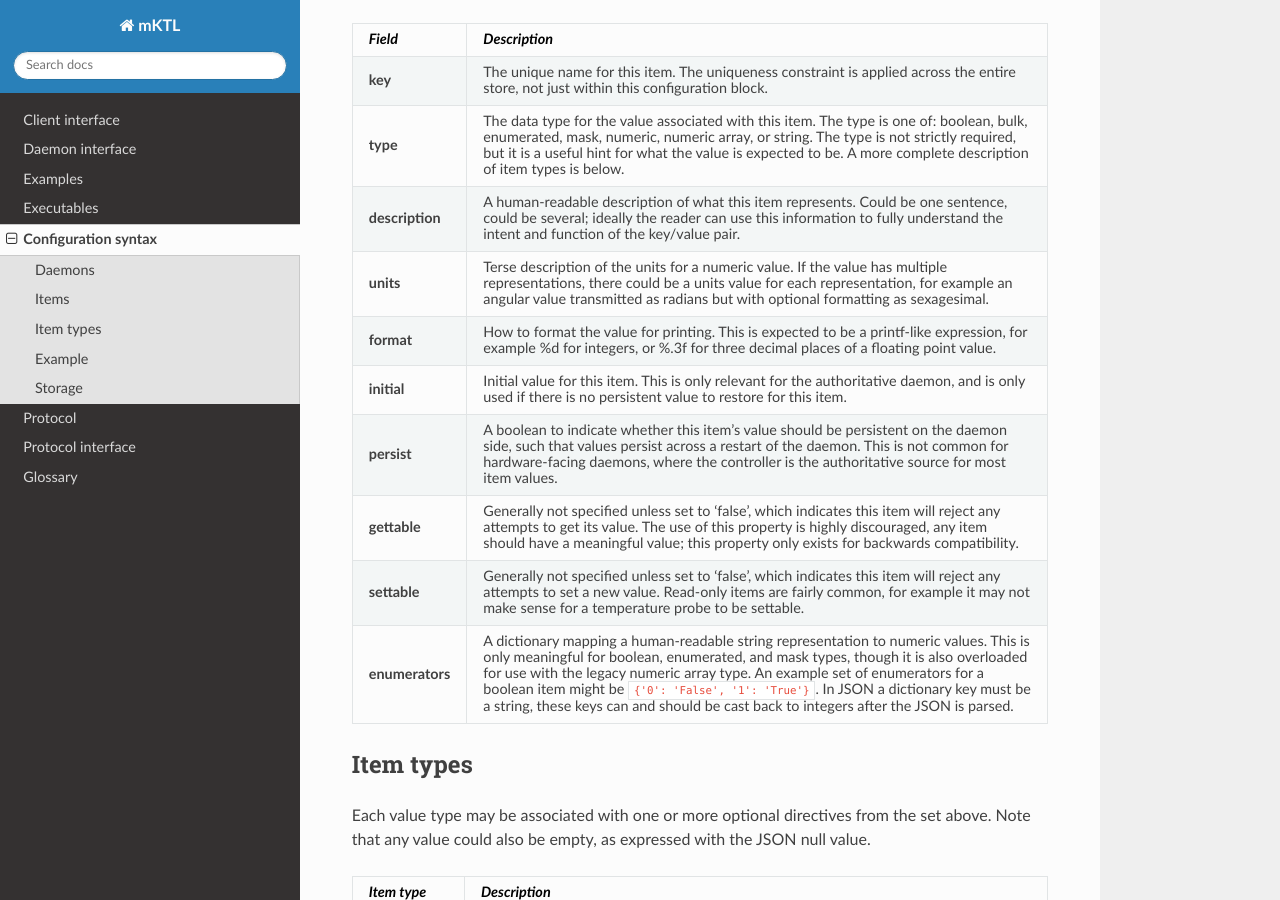
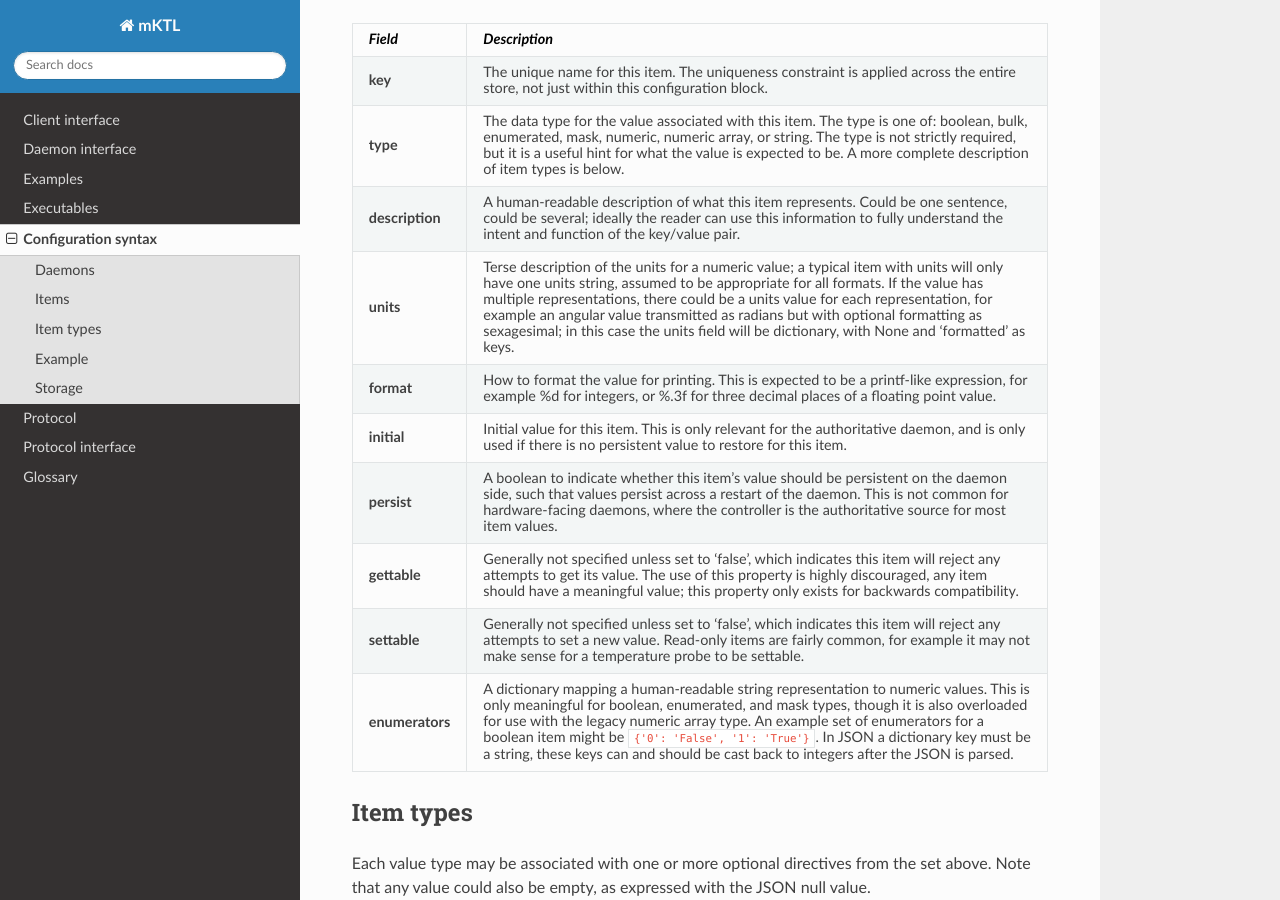
Before and after one commit to KeckObservatory/mKTL, a Sphinx documentation site: the page built from doc/configuration.rst, in a window 1280 px wide and 900 px high, scrolled down 1421 px. Built offline with Sphinx 7.4.7 and the Read the Docs theme 3.1.0, drawn with Linux system fonts in a browser that asks for light colours.

Commit message:
More words describing the 'units' field for an Item.

```diff
--- a/doc/configuration.rst
+++ b/doc/configuration.rst
@@ -112,11 +112,15 @@ item.
 		understand the intent and function of the key/value
 		pair.
 
-**units**	Terse description of the units for a numeric value.
+**units**	Terse description of the units for a numeric value;
+		a typical item with units will only have one units
+		string, assumed to be appropriate for all formats.
 		If the value has multiple representations, there
 		could be a units value for each representation, for
 		example an angular value transmitted as radians but
-		with optional formatting as sexagesimal.
+		with optional formatting as sexagesimal; in this case
+		the units field will be dictionary, with None and
+		'formatted' as keys.
 
 **format**	How to format the value for printing. This is expected
 		to be a printf-like expression, for example %d for
```
Also changed, not shown: other parts of doc/configuration.rst (+1 -1 lines).
